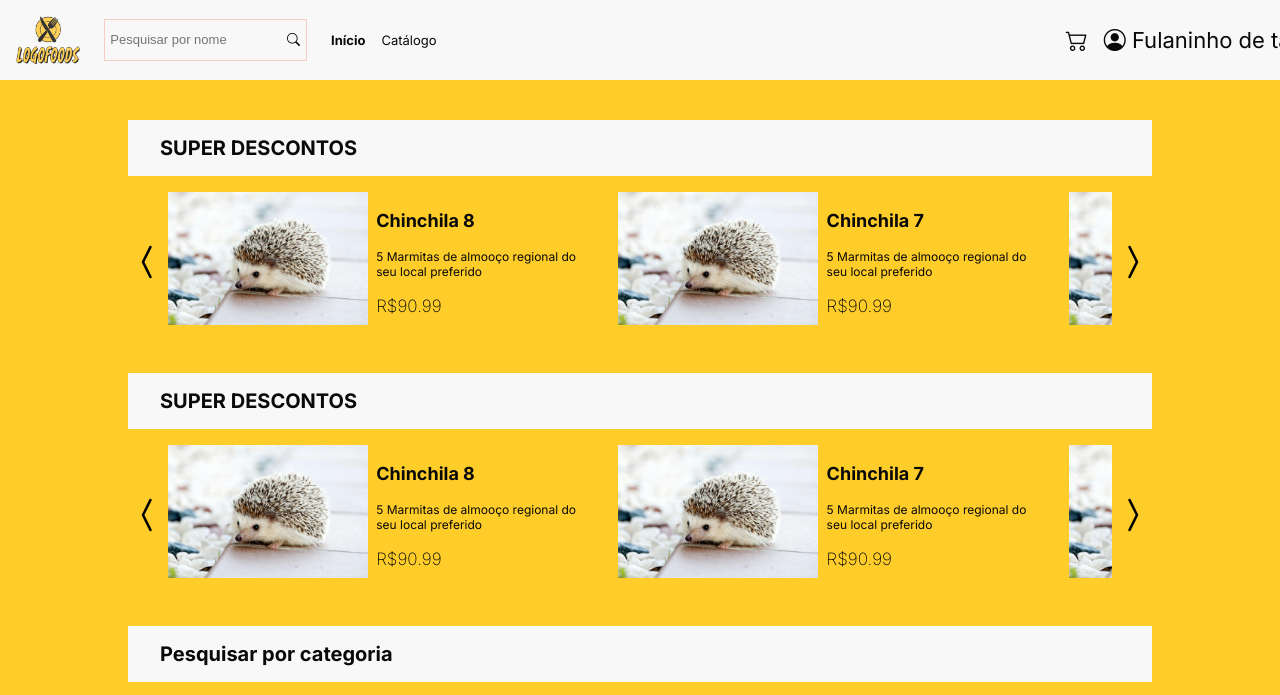
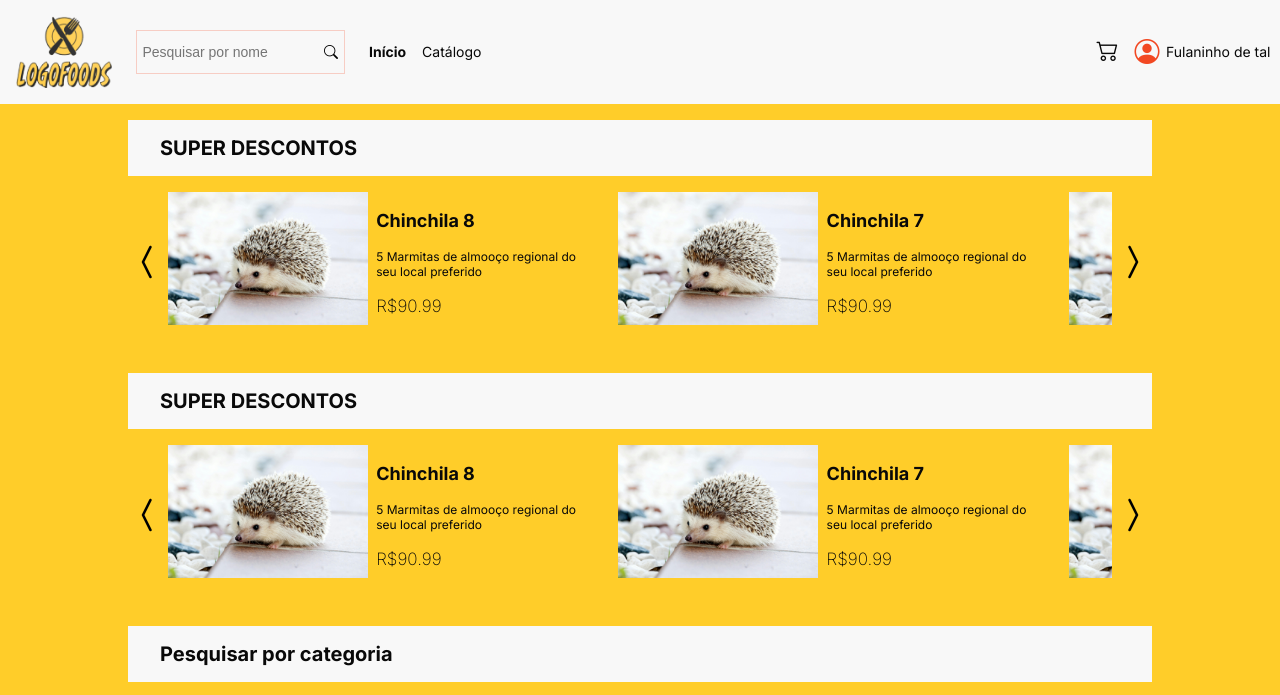
Before and after one commit to mclaramarinho/LogoFoods, a plain HTML site: page index.html in a window 1280 px wide. Shown: the top 695 px of the page. Drawn offline with nearby package versions, Linux system fonts and the light colour scheme.

Commit message:
STYLES: fixed navbar responsivity

```diff
--- a/styles/partials/navbar/buttons.css
+++ b/styles/partials/navbar/buttons.css
@@ -2,13 +2,18 @@ ul{
     margin: 0 !important;
     padding: 0 !important;
     list-style-type: none;
+
 }
 .navbar_list{
     display: flex;
     column-gap: 2vh;
 }
+.navbar_list:not(.navbar_textbuttons__list){
+    justify-content: flex-end;
+}
+
 .navbar_list__item, .searchBar_button, .searchBar_input, .navbar_dropdown__button{
-    font-size: 1.3rem;
+    font-size: 1.4rem;
 }
 .navbar_list__item > a{
     text-decoration: none !important;
@@ -21,3 +26,18 @@ ul{
 .navbar_icon__btn{
     font-size: 2.2rem;
 }
+
+.avatar_btn{
+
+    text-wrap: nowrap;
+    font-size: 1.4rem;
+    display: inline-flex;
+    align-items: center;
+    column-gap: 5%;
+
+    >i{
+        font-size: 2.5rem;
+        color: var(--orange);
+    }
+
+}
--- a/styles/partials/navbar/navbar.css
+++ b/styles/partials/navbar/navbar.css
@@ -2,15 +2,23 @@
 @import url("./dropdown.css");
 @import url("./searchBar.css");
 
-#navbar{
+nav{
     position: fixed;
+
     top: 0;
     width: 100%;
-    max-width: 100%;
+    max-width: 100vw;
     background-color: var(--white);
 
+
+}
+
+#navbar{
+    position: relative;
     display: grid;
     align-items: center;
+    width: 100%;
+    box-sizing: border-box;
 
     padding: 2vh;
 }
@@ -26,10 +34,10 @@
 }
 @media (min-width: 768px){
     #navbar{
-        grid-template-columns: auto auto 1fr auto;
+        grid-template-columns: auto auto 1fr 1fr;
         column-gap: 3vh;
     }
     #navbar > img{
-        max-width: 8vh !important;
+        max-width: 12vh !important;
     }
 }
```
